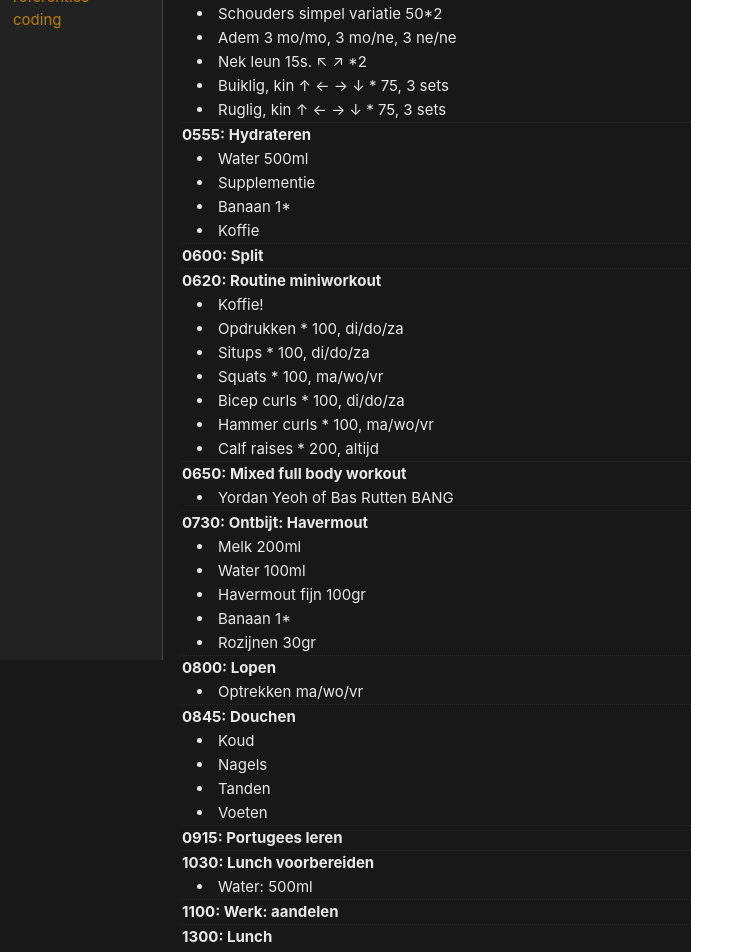
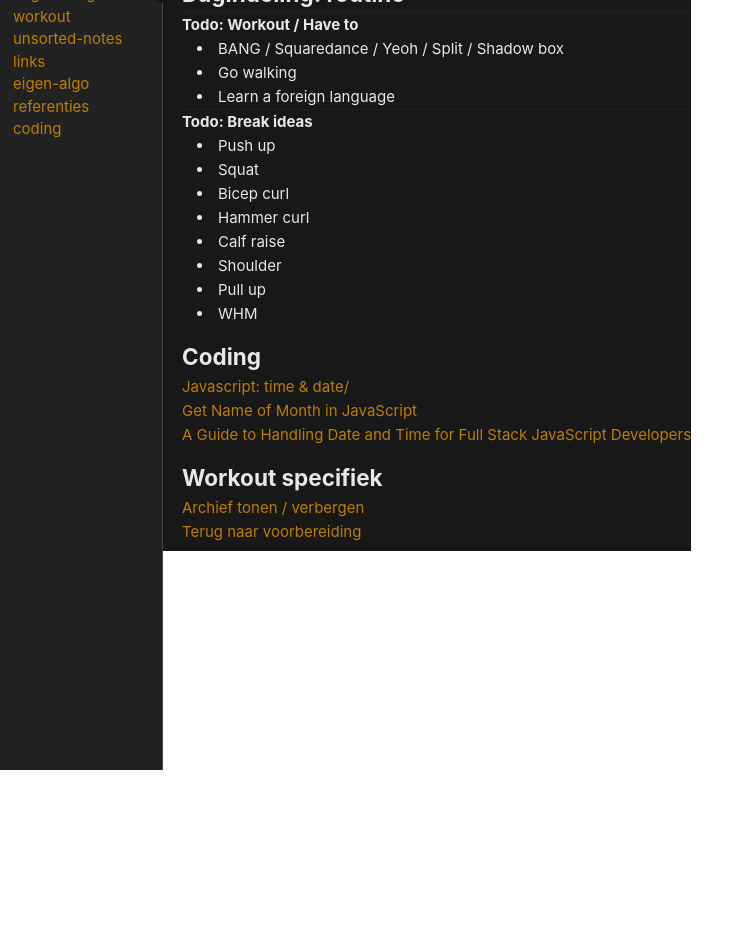
Before and after one commit to ckdev88/ARCHIVE-dagtaak, a Vue app: page / in a window 1280 px wide. Shown: the part 140-1092 px from the top of the page, without its empty margins (0-754 px from the left). After the commit the page ends 800 px from the top, so only its background shows below. Built offline with nearby package versions, Linux system fonts and the light colour scheme.

Commit message:
change schedule

```diff
--- a/src/components/Dagindeling/DagindelingBody.vue
+++ b/src/components/Dagindeling/DagindelingBody.vue
@@ -6,160 +6,29 @@ export default {
 		return {
 			itemList: [
 				{
-					id: 0,
-					tijdvan: '0500',
-					wat: 'Wekker',
-				},
-				{
 					id: 1,
-					tijdvan: '0505',
-					wat: 'Wim Hof Methode',
+					type: 'Task',
+					wat: 'Workout / Have to',
+					specs: [
+						{ spec: 'BANG / Squaredance / Yeoh / Split / Shadow box' },
+						{ spec: 'Go walking' },
+						{ spec: 'Learn a foreign language' }
+					]
 				},
 				{
 					id: 2,
-					tijdvan: '0525',
-					wat: 'Basismobiliteit (Onderrug, schouders, kaak & postuur)',
+					type: 'Break',
+					wat: 'Break ideas',
 					specs: [
-						{ spec: 'Bekken kantelen 50*2' },
-						{ spec: 'Schouders simpel variatie 50*2' },
-						{ spec: 'Adem 3 mo/mo, 3 mo/ne, 3 ne/ne' },
-						{ spec: 'Nek leun 15s. ↖ ↗ *2' },
-						{ spec: 'Buiklig, kin ↑ ← → ↓ * 75, 3 sets' },
-						{ spec: 'Ruglig, kin ↑ ← → ↓ * 75, 3 sets' },
+						{ spec: 'Push up' },
+						{ spec: 'Squat' },
+						{ spec: 'Bicep curl' },
+						{ spec: 'Hammer curl' },
+						{ spec: 'Calf raise' },
+						{ spec: 'Shoulder' },
+						{ spec: 'Pull up' },
+						{ spec: 'WHM' }
 					],
-				},
-				{
-					id: 3,
-					tijdvan: '0555',
-					wat: 'Hydrateren',
-					specs: [
-						{ spec: 'Water 500ml' },
-						{ spec: 'Supplementie' },
-						{ spec: 'Banaan 1*' },
-						{ spec: 'Koffie' },
-					],
-				},
-				{
-					id: 4,
-					tijdvan: '0600',
-					wat: 'Split',
-				},
-
-				{
-					id: 5,
-					tijdvan: '0620',
-					wat: 'Routine miniworkout',
-					specs: [
-						{ spec: 'Koffie!' },
-						{ spec: 'Opdrukken * 100, di/do/za' },
-						{ spec: 'Situps * 100, di/do/za' },
-						{ spec: 'Squats * 100, ma/wo/vr' },
-						{ spec: 'Bicep curls * 100, di/do/za' },
-						{ spec: 'Hammer curls * 100, ma/wo/vr' },
-						{ spec: 'Calf raises * 200, altijd' },
-					],
-				},
-				{
-					id: 6,
-					tijdvan: '0650',
-					wat: 'Mixed full body workout',
-					specs: [{ spec: 'Yordan Yeoh of Bas Rutten BANG' }],
-				},
-				{
-					id: 7,
-					tijdvan: '0730',
-					wat: 'Ontbijt: Havermout',
-					specs: [
-						{ spec: 'Melk 200ml' },
-						{ spec: 'Water 100ml' },
-						{ spec: 'Havermout fijn 100gr' },
-						{ spec: 'Banaan 1*' },
-						{ spec: 'Rozijnen 30gr' },
-					],
-				},
-				{
-					id: 8,
-					tijdvan: '0800',
-					wat: 'Lopen',
-					specs: [{ spec: 'Optrekken ma/wo/vr' }],
-				},
-				{
-					id: 9,
-					tijdvan: '0845',
-					wat: 'Douchen',
-					specs: [
-						{ spec: 'Koud' },
-						{ spec: 'Nagels' },
-						{ spec: 'Tanden' },
-						{ spec: 'Voeten' },
-					],
-				},
-				{
-					id: 10,
-					tijdvan: '0915',
-					wat: 'Portugees leren',
-				},
-				{
-					id: 11,
-					tijdvan: '1030',
-					wat: 'Lunch voorbereiden',
-					specs: [{ spec: 'Water: 500ml' }],
-				},
-				{
-					id: 12,
-					tijdvan: '1100',
-					wat: 'Werk: aandelen',
-				},
-				{
-					id: 13,
-					tijdvan: '1300',
-					wat: 'Lunch',
-					specs: [
-						{ spec: 'Water: 500ml' },
-						{ spec: 'Lijnzaadolie: 1 eetlepel' },
-					],
-				},
-				{
-					id: 14,
-					tijdvan: '1345',
-					wat: 'Portugees leren',
-				},
-				{
-					id: 15,
-					tijdvan: '1500',
-					wat: 'Split of boodschappen',
-					specs: [
-						{ spec: 'Split: ma/wo/vr' },
-						{ spec: 'Boodschappen: di/do/za' },
-						{ spec: 'Water: 500ml' },
-					],
-				},
-				{
-					id: 16,
-					tijdvan: '1530',
-					wat: 'Eten',
-				},
-				{
-					id: 17,
-					tijdvan: '1700',
-					wat: 'Werk: aandelen',
-				},
-				{
-					id: 18,
-					tijdvan: '1830',
-					wat: 'Shake',
-					specs: [
-						{ spec: 'Melk 100ml' },
-						{ spec: 'Water 400ml' },
-						{ spec: 'Banaan 2* (86kcal)' },
-						{ spec: 'Aardbeien 8*' },
-						{ spec: 'Haver 100gr (.. kcal)' },
-					],
-				},
-				{
-					id: 19,
-					tijdvan: '2000',
-					wat: 'Chillen & telefoon uit',
 				},
 			],
 		}
--- a/src/components/Dagindeling/DagindelingBodyItem.vue
+++ b/src/components/Dagindeling/DagindelingBodyItem.vue
@@ -7,20 +7,15 @@ export default {
 </script>
 
 <template>
-	<div :id="'dagindeling-' + item.tijdvan" class="dagindeling-item">
+	<div :id="'dagindeling-' + item.id" class="dagindeling-item">
 		<h4>
-			<span class="time">{{ item.tijdvan }}: </span>
-			<span class="wat" v-if="item.wat === 'Workout'"
-				><a id="workout-vandaag" href="" alt="">Workout</a></span
-			>
-			<span class="wat" v-else-if="item.wat === 'Premarket & nieuws'"
-				>Premarket & <a href="#ochtendnieuws">nieuws</a></span
-			>
+			<span class="time">Todo: </span>
+			<span class="wat" v-if="item.wat === 'Workout'"><a id="workout-vandaag" href="" alt="">Workout</a></span>
 			<span v-else>{{ item.wat }}</span>
 		</h4>
 		<div class="specs">
 			<div class="spec" v-for="(item, key) in item.specs">
-				<li>{{ item.spec }}</li>
+				<li v-key=key>{{ item.spec }}</li>
 			</div>
 		</div>
 	</div>
```
